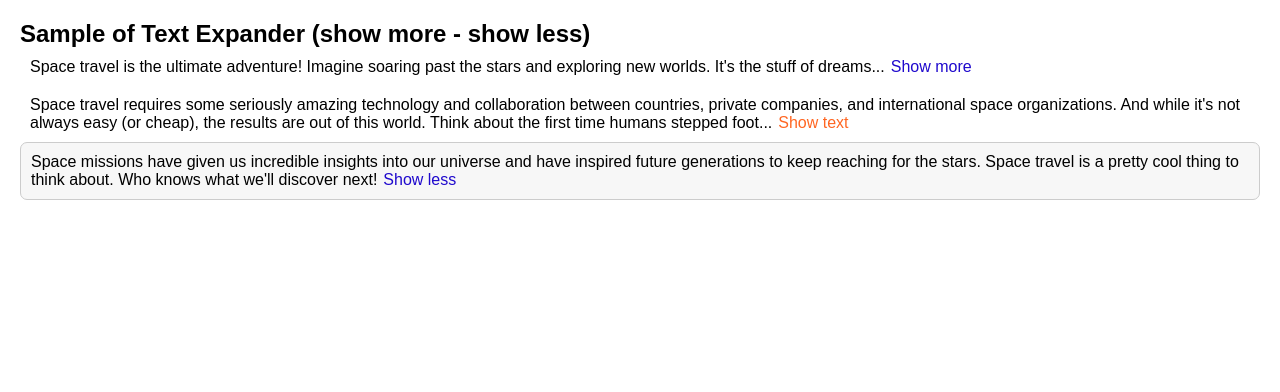
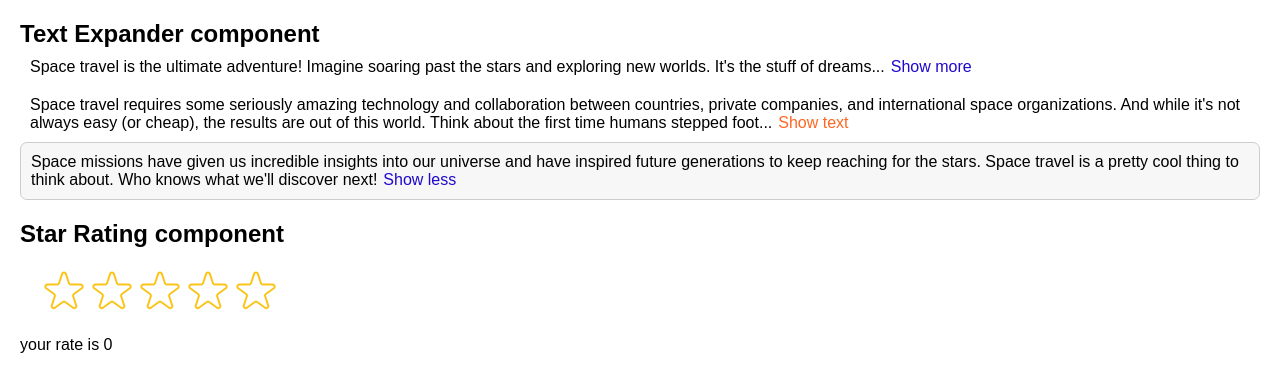
Before and after one commit to Lerik13/react-apps, a React (Create React App) app in the folder mix-components/: page / in a window 1280 px wide. Shown: the top 392 px of the page. Built offline with nearby package versions, Linux system fonts and the light colour scheme.

Commit message:
mix-components: StarRating

```diff
--- a/mix-components/src/App.js
+++ b/mix-components/src/App.js
@@ -1,9 +1,54 @@
+import { useState } from "react";
+import './styles-text-expander.css';
+import TextExpander from './components/TextExpander';
+import StarRating from './components/StarRating';
+
 function App() {
-	return (
+	const [rate, setRate] = useState(0);
+
+	return (<>
 		<div>
-			App
+			<h2>Text Expander component</h2>
+			<TextExpander>
+				Space travel is the ultimate adventure! Imagine soaring past the stars
+				and exploring new worlds. It's the stuff of dreams and science fiction,
+				but believe it or not, space travel is a real thing. Humans and robots
+				are constantly venturing out into the cosmos to uncover its secrets and
+				push the boundaries of what's possible.
+			</TextExpander>
+
+			<TextExpander
+				collapsedNumWords={40}
+				expandButtonText="Show text"
+				collapseButtonText="Collapse text"
+				buttonColor="#ff6622"
+			>
+				Space travel requires some seriously amazing technology and
+				collaboration between countries, private companies, and international
+				space organizations. And while it's not always easy (or cheap), the
+				results are out of this world. Think about the first time humans stepped
+				foot on the moon or when rovers were sent to roam around on Mars.
+			</TextExpander>
+
+			<TextExpander expanded={true} className="box">
+				Space missions have given us incredible insights into our universe and
+				have inspired future generations to keep reaching for the stars. Space
+				travel is a pretty cool thing to think about. Who knows what we'll
+				discover next!
+			</TextExpander>
 		</div>
-	);
+
+		<div>
+			<h2>Star Rating component</h2>
+
+			<StarRating maxRating={5} messages={["Terrible", "Bad", "Okay", "Good", "Amazing"]} onSetRating={setRate} />
+			your rate is {rate}
+			{/*
+			<StarRating maxRating={5} size={24} color="red" className="test" defaultRating={3} />
+			*/}
+		</div>
+
+	</>);
 }
 
 export default App;
--- /dev/null
+++ b/mix-components/src/components/StarRating.js
@@ -0,0 +1,114 @@
+import { useState } from "react";
+import PropTypes from "prop-types";
+
+const containerStyle = {
+	display: "flex",
+	alignItems: "center",
+	gap: "16px",
+}
+
+const starContainerStyle = {
+	display: "flex",
+}
+
+StarRating.propTypes = {
+	maxRating: PropTypes.number,
+	color: PropTypes.string,
+	size: PropTypes.number,
+	className: PropTypes.string,
+	messages: PropTypes.array,
+	defaultRating: PropTypes.number,
+	onSetRating: PropTypes.func,
+}
+
+export default function StarRating({
+	maxRating = 5,
+	color = '#fcc419',
+	size = 48,
+	className = "",
+	messages = [],
+	defaultRating = 0,
+	onSetRating,
+}) {
+	const [rating, setRating] = useState(defaultRating);
+	const [tempRating, setTempRating] = useState(0);
+
+	function handleRating(rating) {
+		setRating(rating);
+		onSetRating(rating);
+	}
+
+	const textStyle = {
+		lineHeight: "1",
+		margin: "0",
+		color,
+		fontSize: `${size / 1.5}px`
+	}
+
+	return (
+		<div style={containerStyle} className={className}>
+			<div style={starContainerStyle}>
+				{Array.from({length: maxRating}, (_, i) => (
+					<Star
+						key={i}
+						full={tempRating ? tempRating >= i + 1 : rating >= i + 1}
+						onRate={() => handleRating(i + 1)}
+						onHoverIn={() => setTempRating(i + 1)}
+						onHoverOut={() => setTempRating(0)}
+						color={color}
+						size={size}
+					/>
+				))}
+			</div>
+			<p style={textStyle}>
+				{messages.length === maxRating
+					? messages[tempRating ? tempRating - 1 : rating - 1]
+					: tempRating || rating || ""}
+			</p>
+		</div>
+	)
+}
+
+function Star({ full, onRate, onHoverIn, onHoverOut, color, size }) {
+
+	const starStyle = {
+		width: `${size}px`,
+		height: `${size}px`,
+		display: "block",
+		cursor: "pointer",
+	}
+
+	return (
+		<span
+			role="button"
+			style={starStyle}
+			onClick={onRate}
+			onMouseEnter={onHoverIn}
+			onMouseLeave={onHoverOut}
+		>
+			{full ? <svg
+				xmlns="http://www.w3.org/2000/svg"
+				viewBox="0 0 20 20"
+				fill={color}
+				stroke={color}
+			>
+				<path
+					d="M9.049 2.927c.3-.921 1.603-.921 1.902 0l1.07 3.292a1 1 0 00.95.69h3.462c.969 0 1.371 1.24.588 1.81l-2.8 2.034a1 1 0 00-.364 1.118l1.07 3.292c.3.921-.755 1.688-1.54 1.118l-2.8-2.034a1 1 0 00-1.175 0l-2.8 2.034c-.784.57-1.838-.197-1.539-1.118l1.07-3.292a1 1 0 00-.364-1.118L2.98 8.72c-.783-.57-.38-1.81.588-1.81h3.461a1 1 0 00.951-.69l1.07-3.292z"
+				/>
+			</svg> : <svg
+				xmlns="http://www.w3.org/2000/svg"
+				fill="none"
+				viewBox="0 0 24 24"
+				stroke={color}
+			>
+				<path
+					strokeLinecap="round"
+					strokeLinejoin="round"
+					strokeWidth="{2}"
+					d="M11.049 2.927c.3-.921 1.603-.921 1.902 0l1.519 4.674a1 1 0 00.95.69h4.915c.969 0 1.371 1.24.588 1.81l-3.976 2.888a1 1 0 00-.363 1.118l1.518 4.674c.3.922-.755 1.688-1.538 1.118l-3.976-2.888a1 1 0 00-1.176 0l-3.976 2.888c-.783.57-1.838-.197-1.538-1.118l1.518-4.674a1 1 0 00-.363-1.118l-3.976-2.888c-.784-.57-.38-1.81.588-1.81h4.914a1 1 0 00.951-.69l1.519-4.674z"
+				/>
+			</svg>
+			}
+		</span>
+	)
+}
--- a/mix-components/src/index.js
+++ b/mix-components/src/index.js
@@ -1,43 +1,11 @@
 import React from 'react';
 import ReactDOM from 'react-dom/client';
-//import App from './App';
-import './styles-text-expander.css';
-import TextExpander from './components/TextExpander';
+import App from './App';
 
 const root = ReactDOM.createRoot(document.getElementById('root'));
 root.render(
 	<React.StrictMode>
-		{/*<App />*/}
-		<div>
-			<h2>Sample of Text Expander (show more - show less)</h2>
-			<TextExpander>
-				Space travel is the ultimate adventure! Imagine soaring past the stars
-				and exploring new worlds. It's the stuff of dreams and science fiction,
-				but believe it or not, space travel is a real thing. Humans and robots
-				are constantly venturing out into the cosmos to uncover its secrets and
-				push the boundaries of what's possible.
-			</TextExpander>
-
-			<TextExpander
-				collapsedNumWords={40}
-				expandButtonText="Show text"
-				collapseButtonText="Collapse text"
-				buttonColor="#ff6622"
-			>
-				Space travel requires some seriously amazing technology and
-				collaboration between countries, private companies, and international
-				space organizations. And while it's not always easy (or cheap), the
-				results are out of this world. Think about the first time humans stepped
-				foot on the moon or when rovers were sent to roam around on Mars.
-			</TextExpander>
-
-			<TextExpander expanded={true} className="box">
-				Space missions have given us incredible insights into our universe and
-				have inspired future generations to keep reaching for the stars. Space
-				travel is a pretty cool thing to think about. Who knows what we'll
-				discover next!
-			</TextExpander>
-		</div>
+		<App />
 
 	</React.StrictMode>
 );
```
Also changed, not shown: 1 other file (tests, documents, lock files or other folders).
